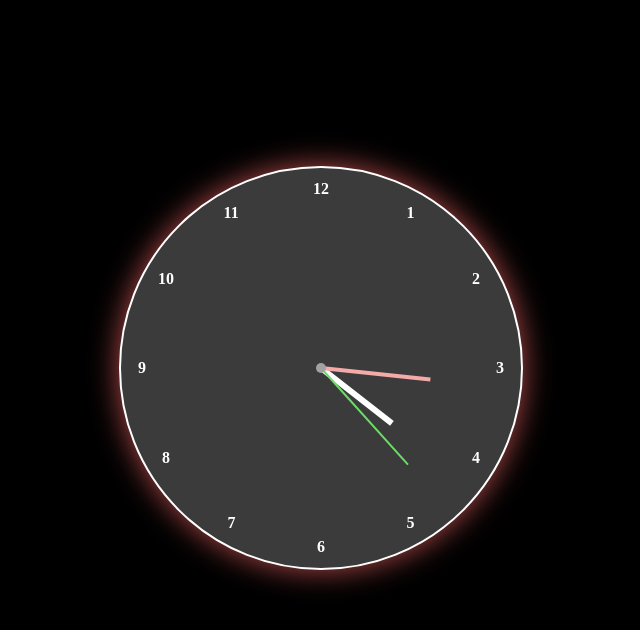
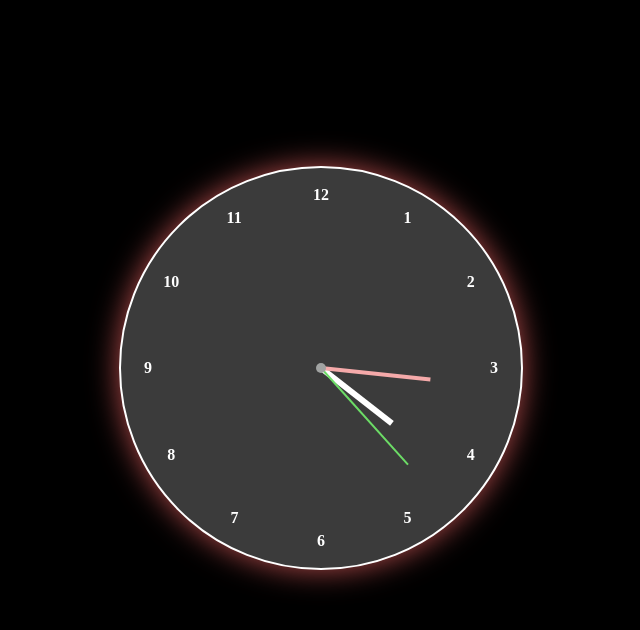
Before and after one commit to mrritikjain/analog-clock, a plain HTML site: page index.html in a window 1280 px wide. Shown: the whole page, without its empty margins (319-959 px from the left). Drawn offline with Linux system fonts and the light colour scheme.

Commit message:
updte style.css

```diff
--- a/style.css
+++ b/style.css
@@ -30,7 +30,7 @@ body{
 span{
     position: absolute;
     transform: rotate(calc(30deg * var(--i)));
-    inset: 12px;
+    inset: 18px;
     text-align: center;
 }
 b{
```
